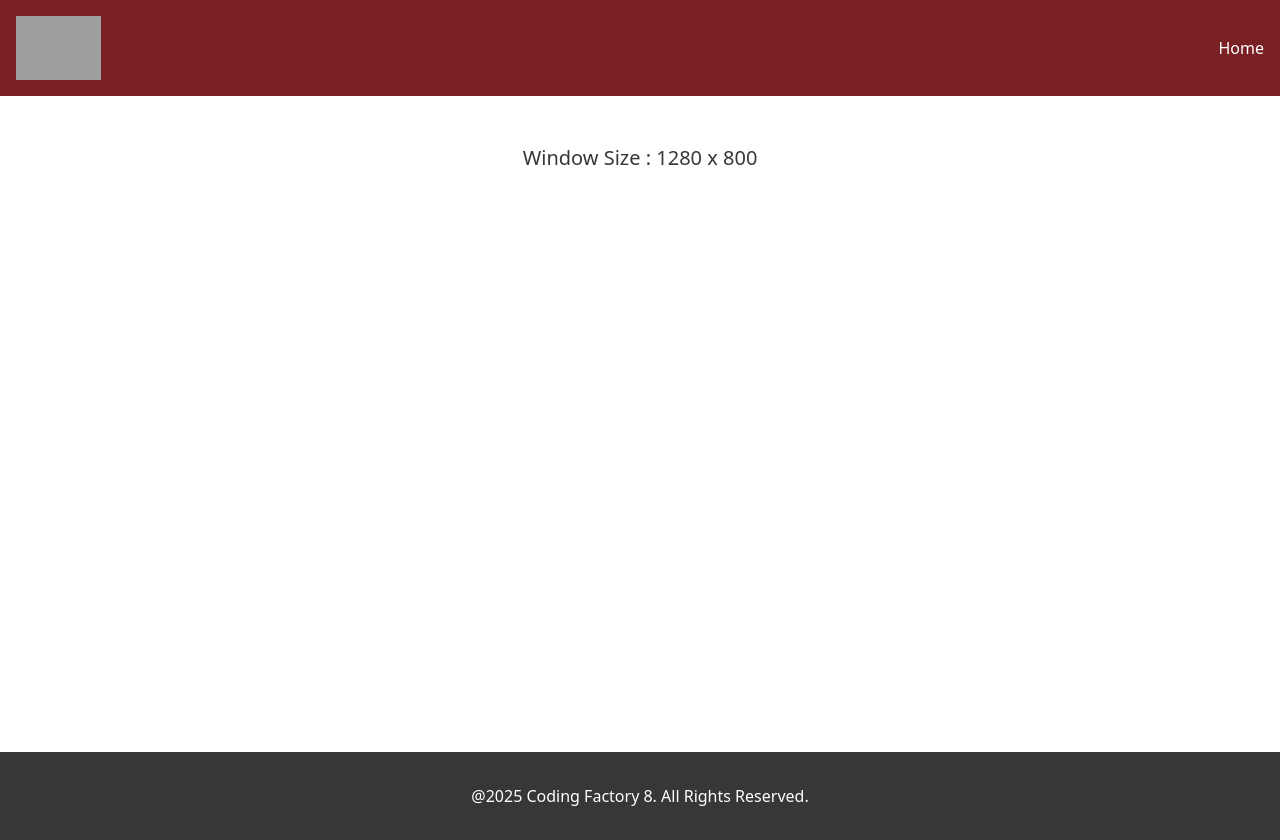
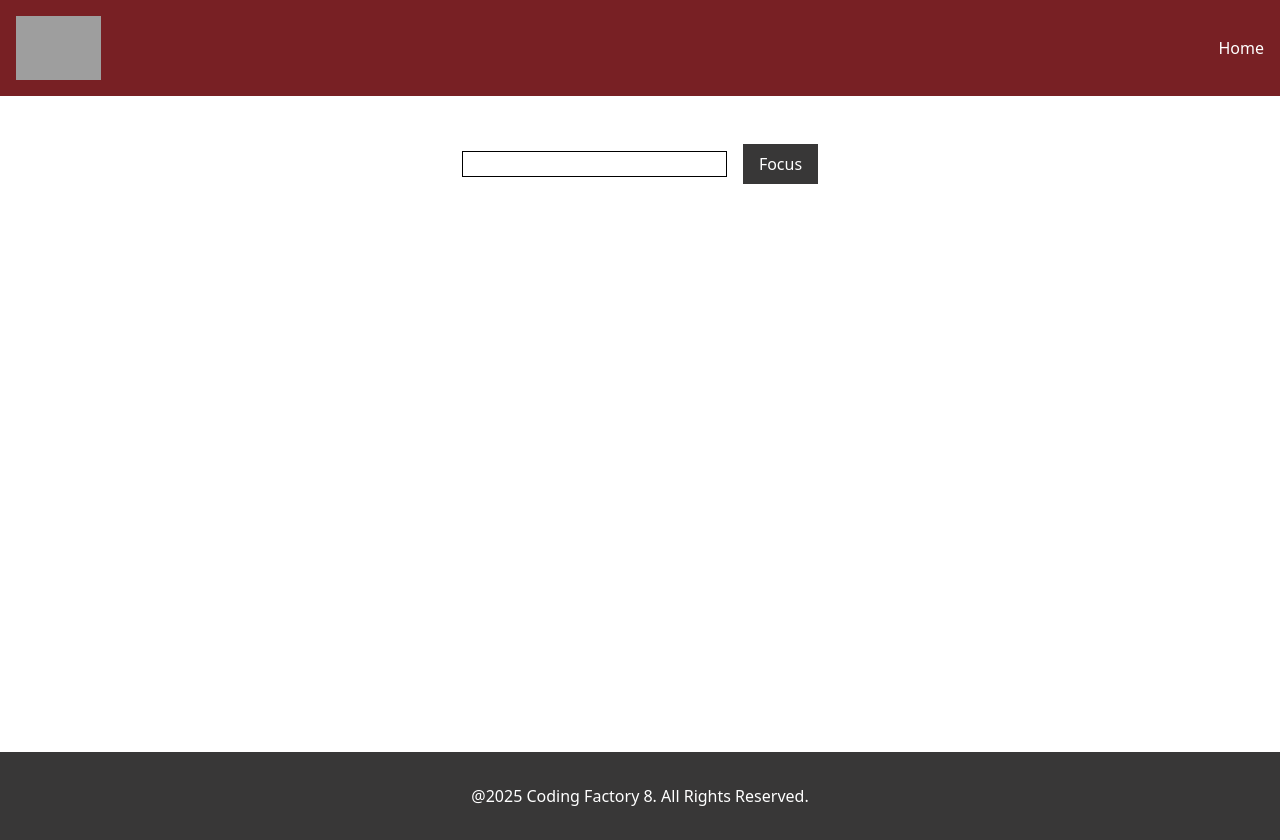
Before and after one commit to AthanasiaPet/cf8-react-intro, a React app: page / in a window 1280 px wide. Built offline with nearby package versions, Linux system fonts and the light colour scheme; grey boxes are pictures that could not be loaded; the HTML template or start-up script is replaced by a standard one.

Commit message:
feat: add FocusInput component using ref

```diff
--- a/src/App.tsx
+++ b/src/App.tsx
@@ -9,7 +9,8 @@
 
 import LayOut from "./components/LayOut.tsx";
 //import Timer from "./components/Timer.tsx";
-import WindowSize from "./components/WindowSize.tsx";
+//import WindowSize from "./components/WindowSize.tsx";
+import FocusInput from "./components/FocusInput.tsx";
 //import Timer from "./components/Timer.tsx";
 //import CounterWithCustomHook from "./components/CounterWithCustomHook.tsx";
 //import NameChangerWithEffect from "./components/NameChangerWithEffect.tsx";
@@ -64,7 +65,8 @@
                 {/*<NameChangerWithEffect />*/}
                {/*<Timer />*/}
 
-                <WindowSize />
+                {/*<WindowSize />*/}
+                <FocusInput />
 
 
             </LayOut>
--- /dev/null
+++ b/src/components/FocusInput.tsx
@@ -0,0 +1,32 @@
+import {useRef} from "react";
+
+
+const FocusInput = () => {
+
+    const inputRef = useRef<HTMLInputElement>(null)
+
+        const handleClick = () => {
+        inputRef.current?.focus()
+
+        }
+
+    return (
+        <>
+            <div className="text-center space-x-4 mt-12">
+                <input
+                    type="text" className="border px-4"
+                    ref={inputRef}
+                />
+                <button className="bg-cf-dark-gray text-white py-2 px-4"
+                    onClick={handleClick}
+                >
+                    Focus
+                </button>
+            </div>
+
+        </>
+    )
+
+}
+
+export default FocusInput;
```
